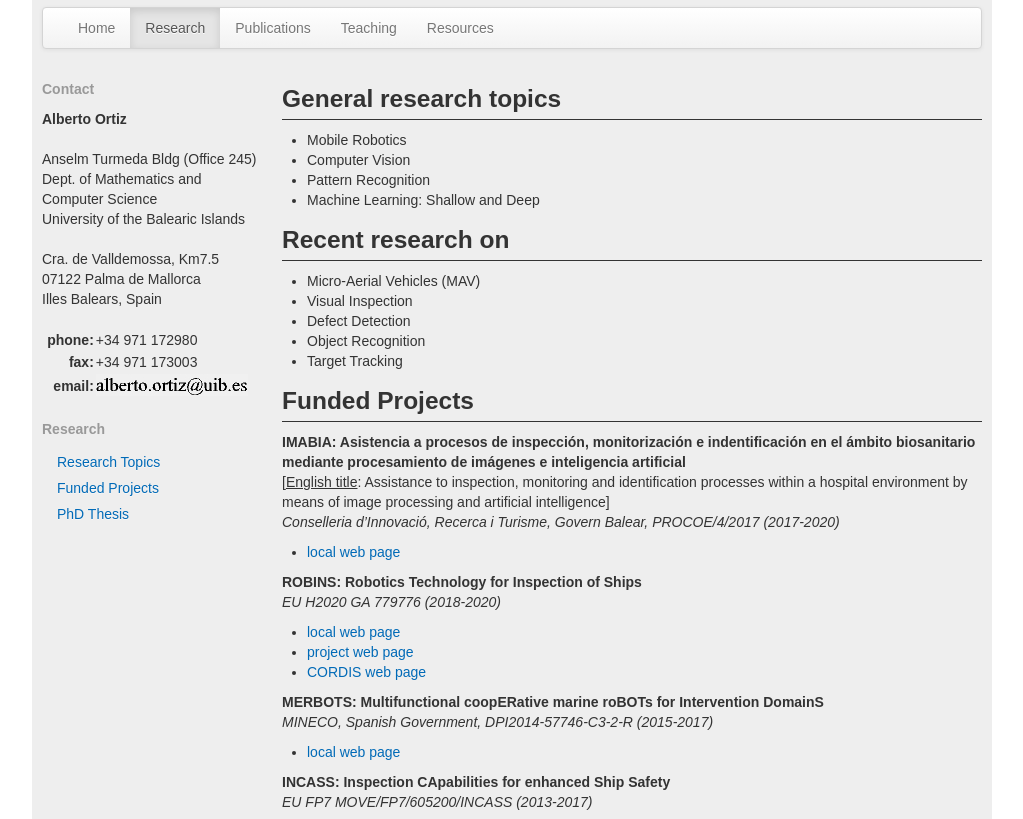
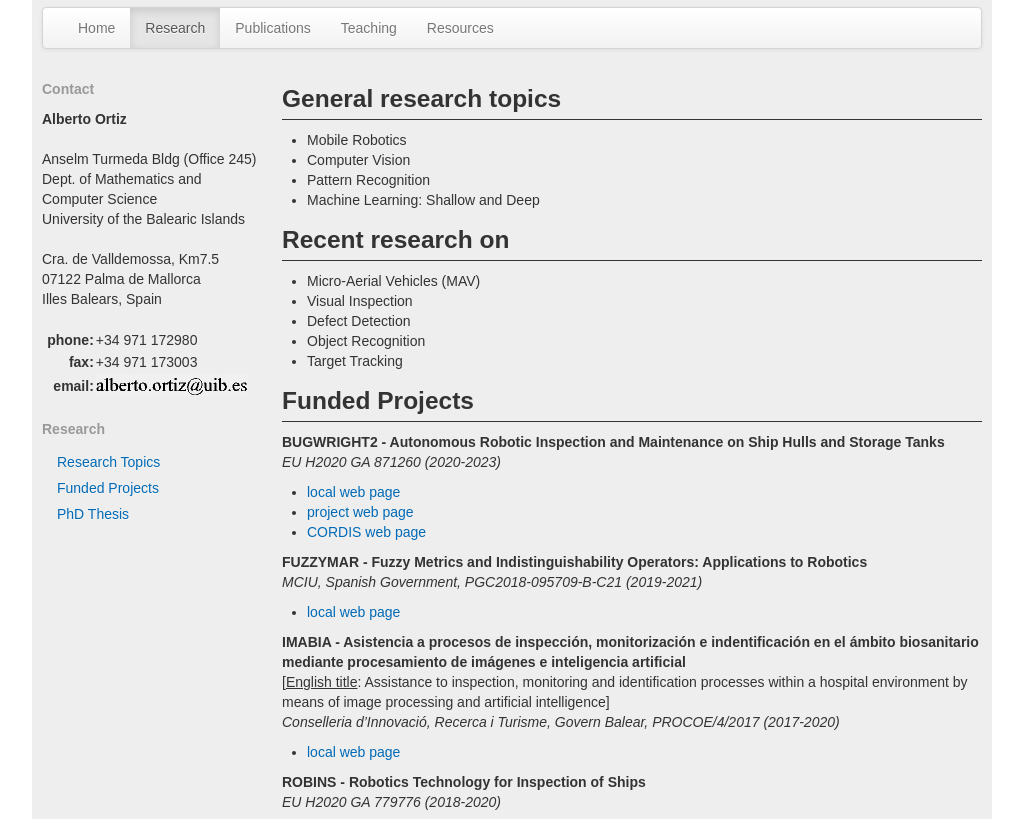
Before and after one commit to alberto-ortiz/alberto-ortiz.github.io, a plain HTML site: page research.html in a window 1280 px wide. Shown: the part 94-913 px from the top of the page, without its empty margins (128-1151 px from the left). Drawn offline with nearby package versions, Linux system fonts and the light colour scheme.

Commit message:
update projects

```diff
--- a/research.html
+++ b/research.html
@@ -111,7 +111,29 @@
 <h3 class="title-und">Funded Projects</h3>
 
 <p class="text-left">
-<b>IMABIA: Asistencia a procesos de inspecci&oacute;n, monitorizaci&oacuten e indentificaci&oacuten en el &aacutembito biosanitario mediante procesamiento de im&aacutegenes e inteligencia artificial</b>
+<b>BUGWRIGHT2 - Autonomous Robotic Inspection and Maintenance on Ship Hulls and Storage Tanks</b>
+<br>
+<em>EU H2020 GA 871260 (2020-2023)</em>
+</p>
+
+<ul>
+  <li><a href="bugwright2.html">local web page</a></li>
+  <li><a href="https://www.bugwright2-project.eu">project web page</a></li>
+  <li><a href="https://cordis.europa.eu/project/id/871260">CORDIS web page</a></li>
+</ul>
+
+<p class="text-left">
+<b>FUZZYMAR - Fuzzy Metrics and Indistinguishability Operators: Applications to Robotics</b>
+<br>
+<em>MCIU, Spanish Government, PGC2018-095709-B-C21 (2019-2021)</em>
+</p>
+
+<ul>
+  <li><a href="fuzzymar.html">local web page</a></li>
+</ul>
+
+<p class="text-left">
+<b>IMABIA - Asistencia a procesos de inspecci&oacute;n, monitorizaci&oacuten e indentificaci&oacuten en el &aacutembito biosanitario mediante procesamiento de im&aacutegenes e inteligencia artificial</b>
 <br>
 [<ins>English title</ins>: Assistance to inspection, monitoring and identification processes within a hospital environment by means of image processing and artificial intelligence]
 <br>
@@ -122,9 +144,8 @@
   <li><a href="imabia.html">local web page</a></li>
 </ul>
 
-
 <p class="text-left">
-<b>ROBINS: Robotics Technology for Inspection of Ships</b>
+<b>ROBINS - Robotics Technology for Inspection of Ships</b>
 <br>
 <em>EU H2020 GA 779776 (2018-2020)</em>
 </p>
@@ -136,7 +157,7 @@
 </ul>
 
 <p class="text-left">
-<b>MERBOTS: Multifunctional coopERative marine roBOTs for Intervention DomainS </b>
+<b>MERBOTS - Multifunctional coopERative marine roBOTs for Intervention DomainS </b>
 <br>
 <em>MINECO, Spanish Government, DPI2014-57746-C3-2-R (2015-2017)</em>
 </p>
@@ -146,7 +167,7 @@
 </ul>
 
 <p class="text-left">
-<b>INCASS: Inspection CApabilities for enhanced Ship Safety</b>
+<b>INCASS - Inspection CApabilities for enhanced Ship Safety</b>
 <br>
 <em>EU FP7 MOVE/FP7/605200/INCASS (2013-2017)</em>
 </p>
@@ -176,7 +197,7 @@ de prestaciones en aplicaciones de inspecci&oacute;n
 </ul>
 
 <p class="text-left">
-<b>MINOAS: Marine InspectioN rObotic Assistant System</b>
+<b>MINOAS - Marine InspectioN rObotic Assistant System</b>
 <br>
 <em>EU FP7 SCP8-GA-2009-233715 (2009-2012)</em>
 </p>
```
